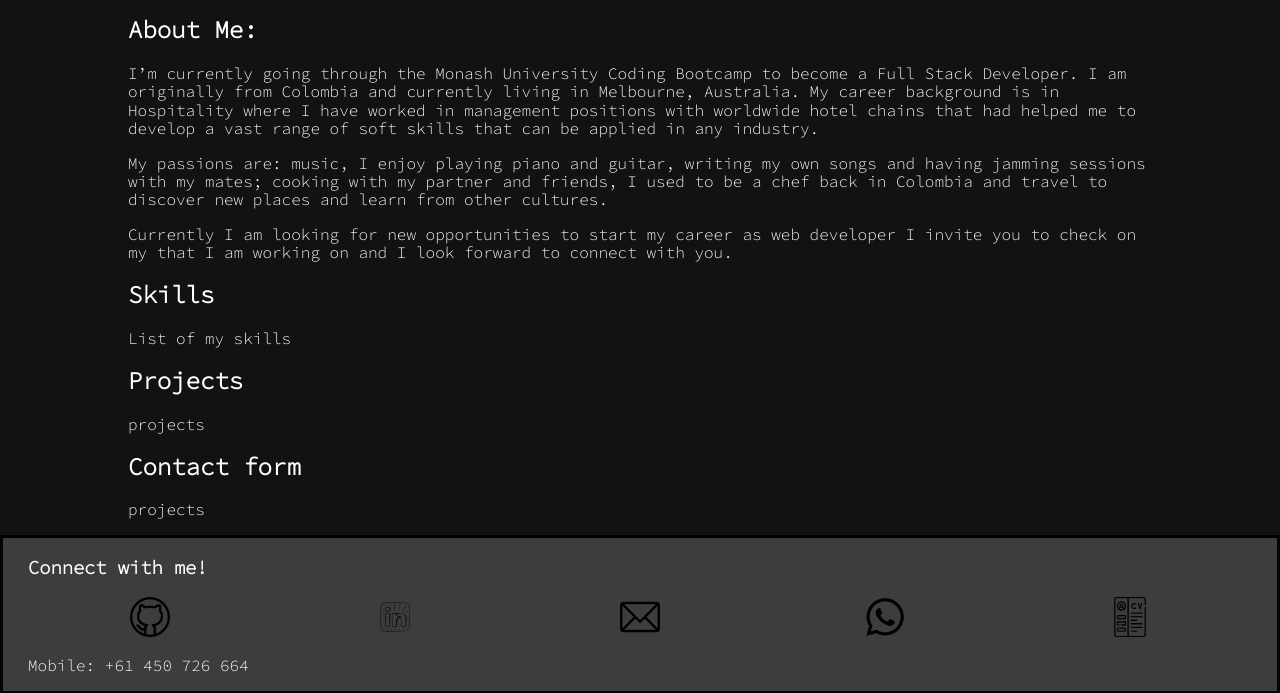
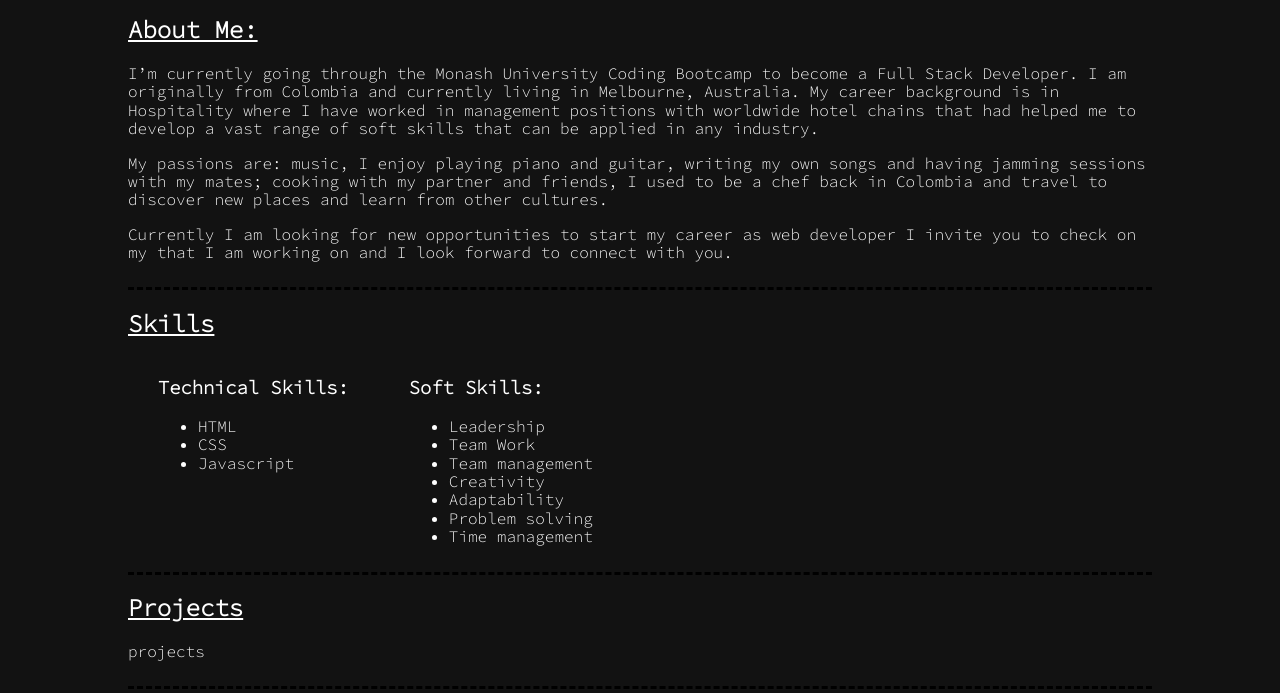
Before and after one commit to PFZM/HMW2, a plain HTML site: page index.html in a window 1280 px wide. Shown: the part 490-1183 px from the top of the page. Drawn offline with Linux system fonts and the light colour scheme.

Commit message:
added skills'

```diff
--- a/assets/css/style.css
+++ b/assets/css/style.css
@@ -86,6 +86,11 @@ header .navegation-bar {
 
 }
 /* main section */
+
+main{
+    position: relative;
+}
+
 main .display-section{
    width: 80%;
    /* height: auto;  */
@@ -100,13 +105,31 @@ main .display-section{
     max-width: 75%;
 }
 
-/* .about-me{
-    display: none;
+.display-section  h2{
+    text-decoration: underline;
 }
 
-.about-mel:active .about-me{
-    display: block;
-} */
+#about-me, #skills, #projects, #contact{
+    border-bottom-style: dashed;
+    padding-bottom:10px;
+
+}
+
+/* Skills article */
+
+#skills li{
+    color: var(--white);
+}
+
+.skills2 {
+    display: flex;
+    justify-content: flex-start;
+    flex-wrap: wrap;
+}
+
+.skills2 > section{
+    margin: 0px 30px;
+}
 
 
 /* CSS for footer section */
--- a/index.html
+++ b/index.html
@@ -42,7 +42,7 @@
         <!-- This is the image that appeart when the user enter the website     -->
         <img class="workstation" src="assets/images/workstation.jpg" alt="workstation">
 
-        <article class=about-me>
+        <article id=about-me>
             <h2>About Me:</h2>
                <p>I’m currently going through the Monash University Coding Bootcamp to become a Full Stack Developer.
                   I am originally from Colombia and currently living in Melbourne, Australia. My career background is in Hospitality where
@@ -55,7 +55,30 @@
 
          <article id=skills>
             <h2>Skills</h2>
-            <p>List of my skills</p>
+
+               <div class="skills2">
+               <section class="tecskills">
+                  <h3>Technical Skills:</h3>
+                  <ul>
+                     <li>HTML</li>
+                     <li>CSS</li>
+                     <li>Javascript</li>
+                  </ul>
+               </section>
+
+               <section class="softskills">
+                 <h3>Soft Skills:</h3>
+                   <ul>
+                     <li>Leadership</li>
+                     <li>Team Work</li>
+                     <li>Team management</li>
+                     <li>Creativity</li>
+                     <li>Adaptability</li>
+                     <li>Problem solving</li>
+                     <li>Time management</li>
+                   </ul>
+                </section>
+               </div>
          </article>
 
          <article id=projects>
```
